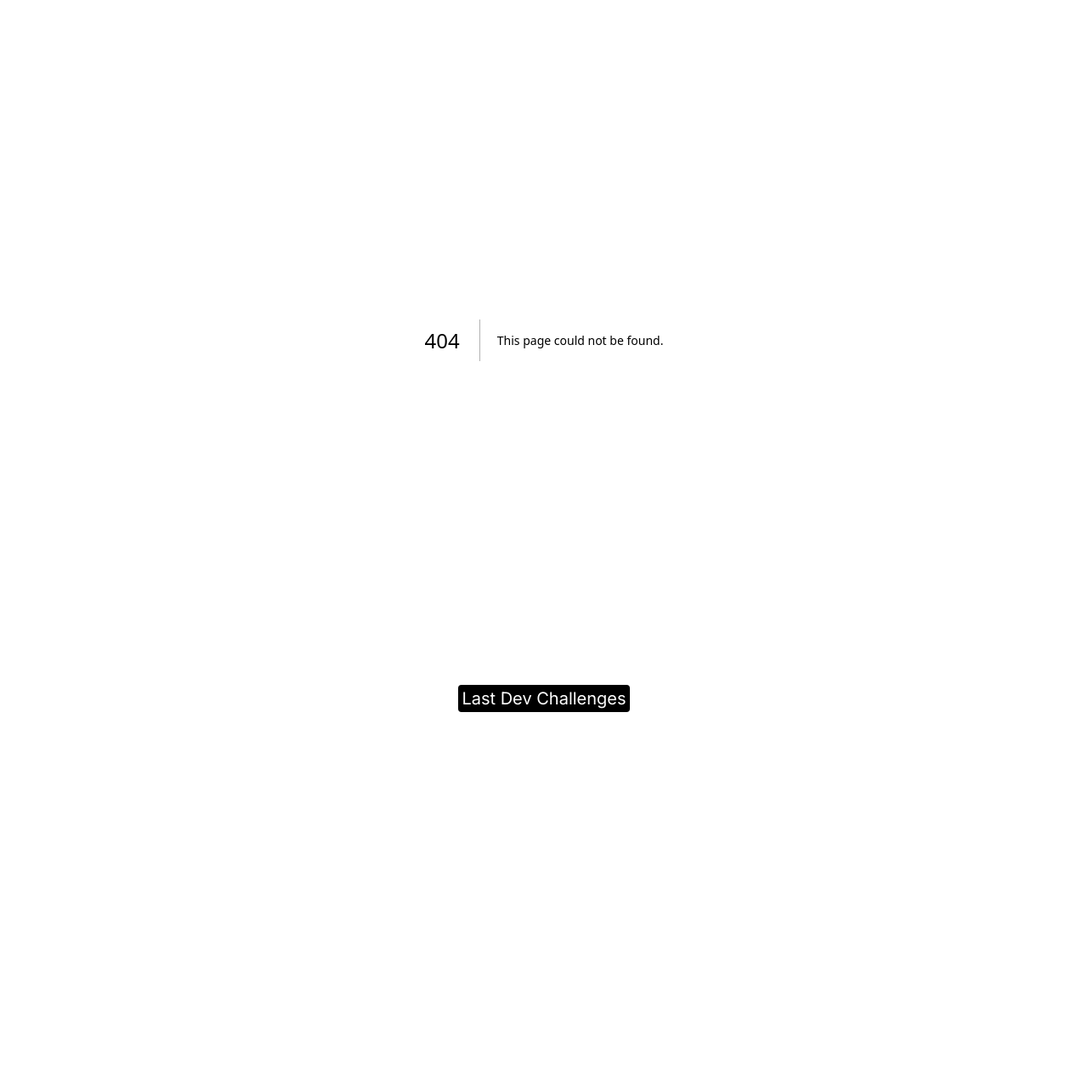
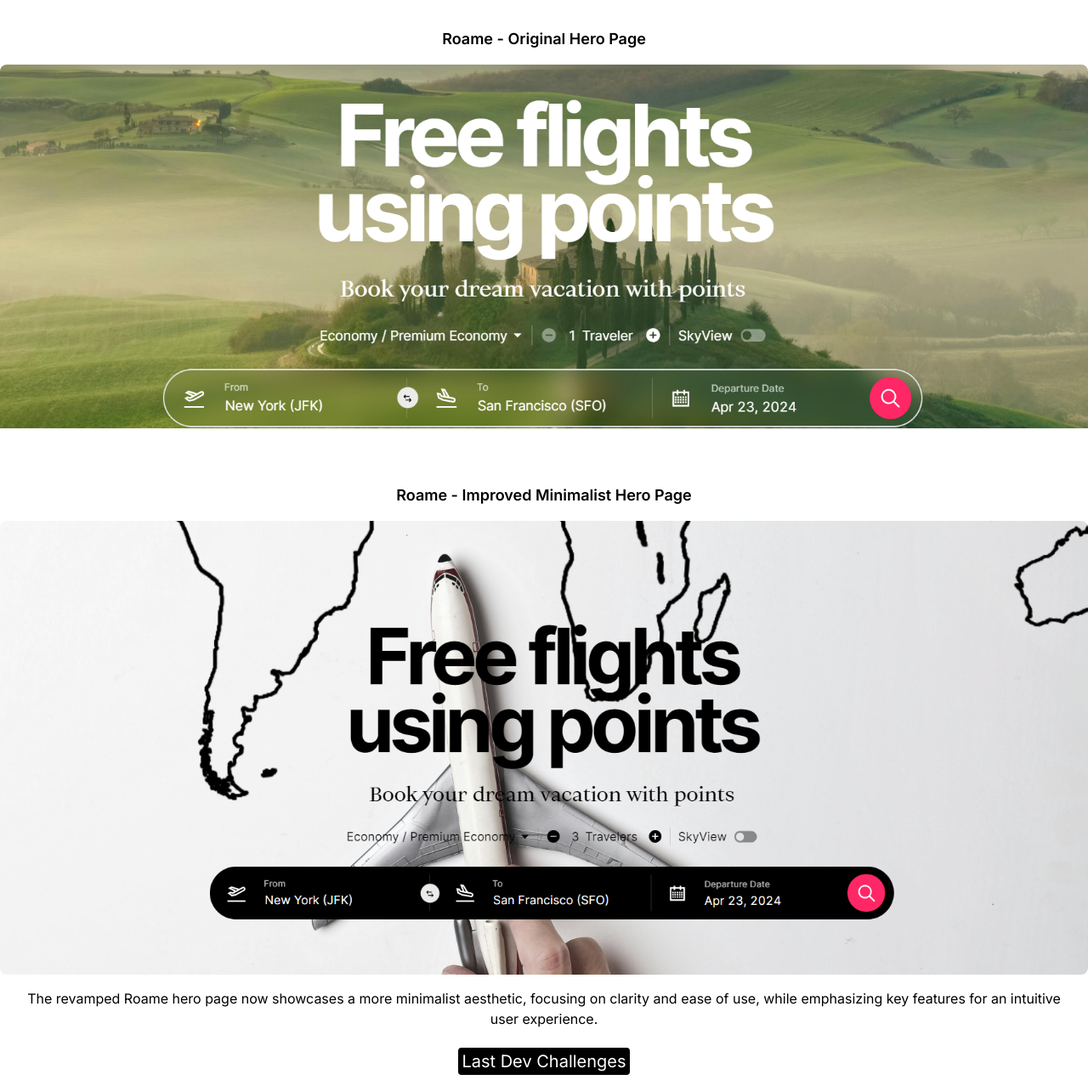
Before and after one commit to last-developer/challenges, a Next.js app: page /day4minimalist in a window 1280 px wide. Before the commit this address had no page. Shown: the whole page at 85% size. Before the commit the page ends 844 px from the top, so only its background shows below. Built offline with nearby package versions, Linux system fonts and the light colour scheme.

Commit message:
day4minimalist

```diff
--- a/src/pages/30DaysMinimalist.tsx
+++ b/src/pages/30DaysMinimalist.tsx
@@ -6,11 +6,17 @@
             title: 'Tesla Heropage',
             route: '/day1minimalist'
         },
-           { title: 'Reelables Heropage',
+        {
+            title: 'Reelables Heropage',
             route: '/day2minimalist'
         },
-           { title: 'Evidence Dark Mode',
+        {
+            title: 'Evidence Dark Mode',
             route: '/day3minimalist'
+        },
+        {
+            title: 'Roame Minimalist Hero page',
+            route: '/day4minimalist'
         },
     ]
 
--- a/src/pages/day3minimalist.tsx
+++ b/src/pages/day3minimalist.tsx
@@ -21,7 +21,6 @@
             {/* Dark Mode Version */}
             <div className="w-full mt-8">
                 <p className='text-center mt-4 sm:text-2xl'>Dark mode</p>
-
                 <Image
                     src="/evidencedark.png" // Replace with the path to your dark mode image
                     alt="Evidence Dark Mode"
--- /dev/null
+++ b/src/pages/day4minimalist.tsx
@@ -0,0 +1,40 @@
+// day4minimalist.tsx
+import Image from 'next/image';
+import React from 'react';
+
+const Day4Minimalist = () => {
+    return (
+        <div className="flex flex-col items-center justify-center">
+            <h2 className="text-lg font-semibold mt-8 mb-4 text-center">Roame - Original Hero Page</h2>
+            <div className="w-full">
+                <Image
+                    src="/roameoriginal.png" // Replace with the path to your original image
+                    alt="Roame Original Hero Page"
+                    width={1755} // Adjust based on the original image size
+                    height={632} // Adjust based on the original image size
+                    layout="responsive"
+                    className="rounded-lg mb-4"
+                />
+            </div>
+
+            <h2 className="text-lg font-semibold my-4 text-center">Roame - Improved Minimalist Hero Page</h2>
+            <div className="w-full">
+                <Image
+                    src="/roameimproved.png" // Replace with the path to your improved image
+                    alt="Roame Improved Hero Page"
+                    width={1732} // Adjust based on the original image size
+                    height={722} // Adjust based on the original image size
+                    layout="responsive"
+                    className="rounded-lg"
+                />
+            </div>
+            <p className="text-center p-4">
+                The revamped Roame hero page now showcases a more minimalist aesthetic,
+                focusing on clarity and ease of use, while emphasizing key features for an
+                intuitive user experience.
+            </p>
+        </div>
+    );
+};
+
+export default Day4Minimalist;
```
Also changed, not shown: public/roameimproved.png (added), public/roameoriginal.png (added). Lines whose indentation alone changed are shown as unchanged.
